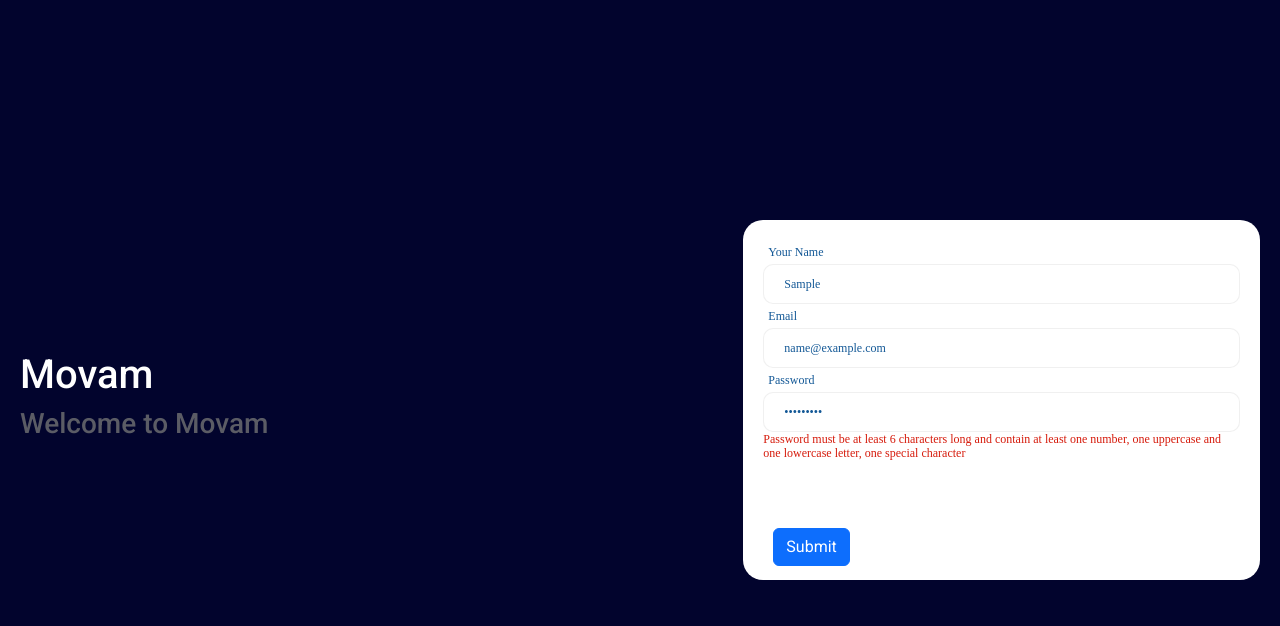
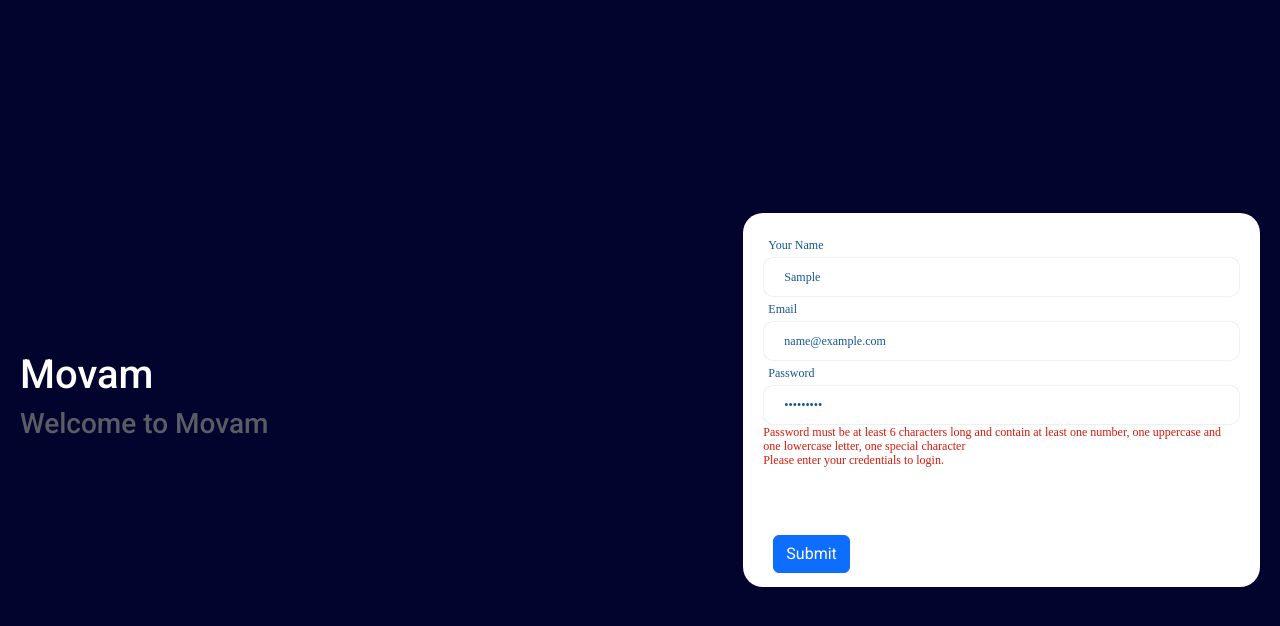
Before and after one commit to peterdgreat/Angular-movam, an Angular app: page /login in a window 1280 px wide. Both pictures are taken after typing "Sample", "name@example.com", "Sample123" into the empty fields and a click on the button "Submit". Shown: the top 626 px of the page. Built offline with nearby package versions, Linux system fonts and the light colour scheme.

Commit message:
added more login validations

```diff
--- a/src/app/pages/login/login.component.html
+++ b/src/app/pages/login/login.component.html
@@ -88,7 +88,9 @@
           number, one uppercase and one lowercase letter, one special character
         </div>
       </section>
-
+      <div class="error" *ngIf="loginDetails.invalid && submitted">
+        Please enter your credentials to login.
+      </div>
       <div class="action">
         <button class="btn btn-primary" (click)="onSubmit()">Submit</button>
       </div>
```
